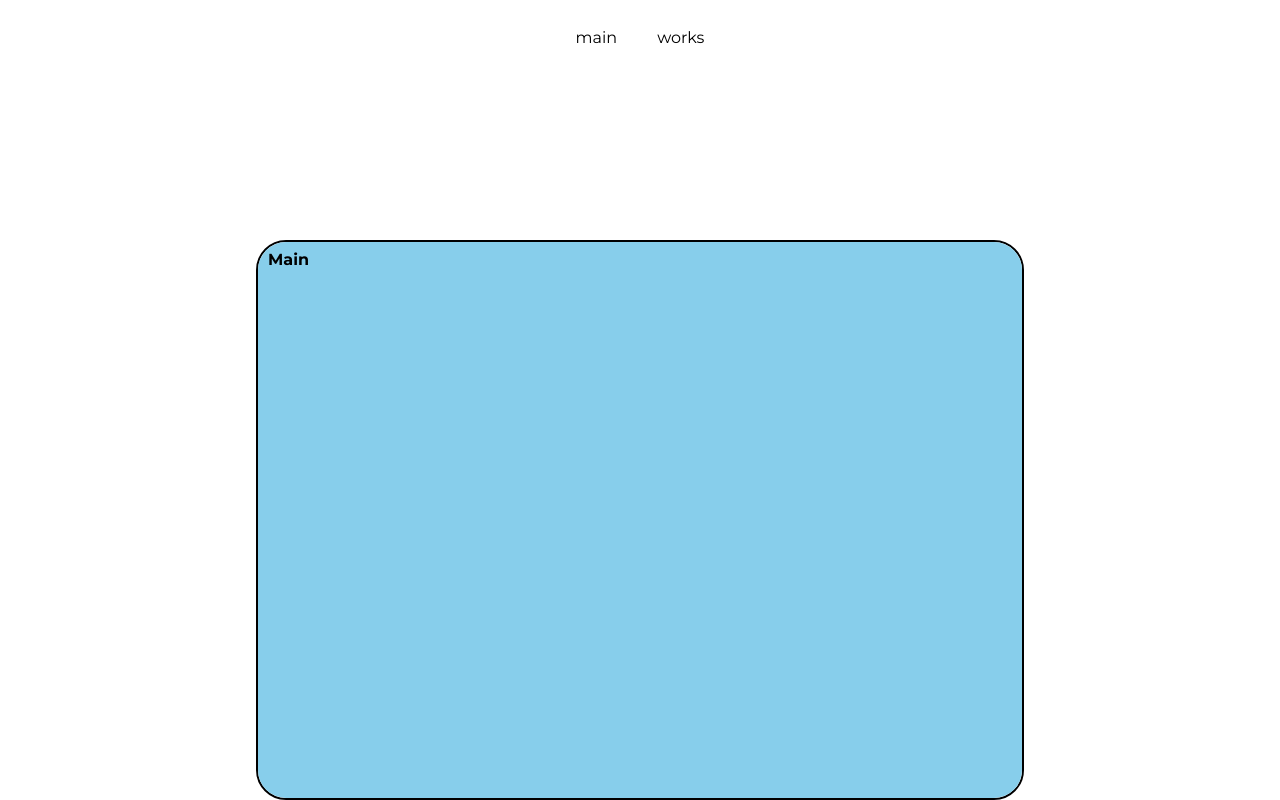
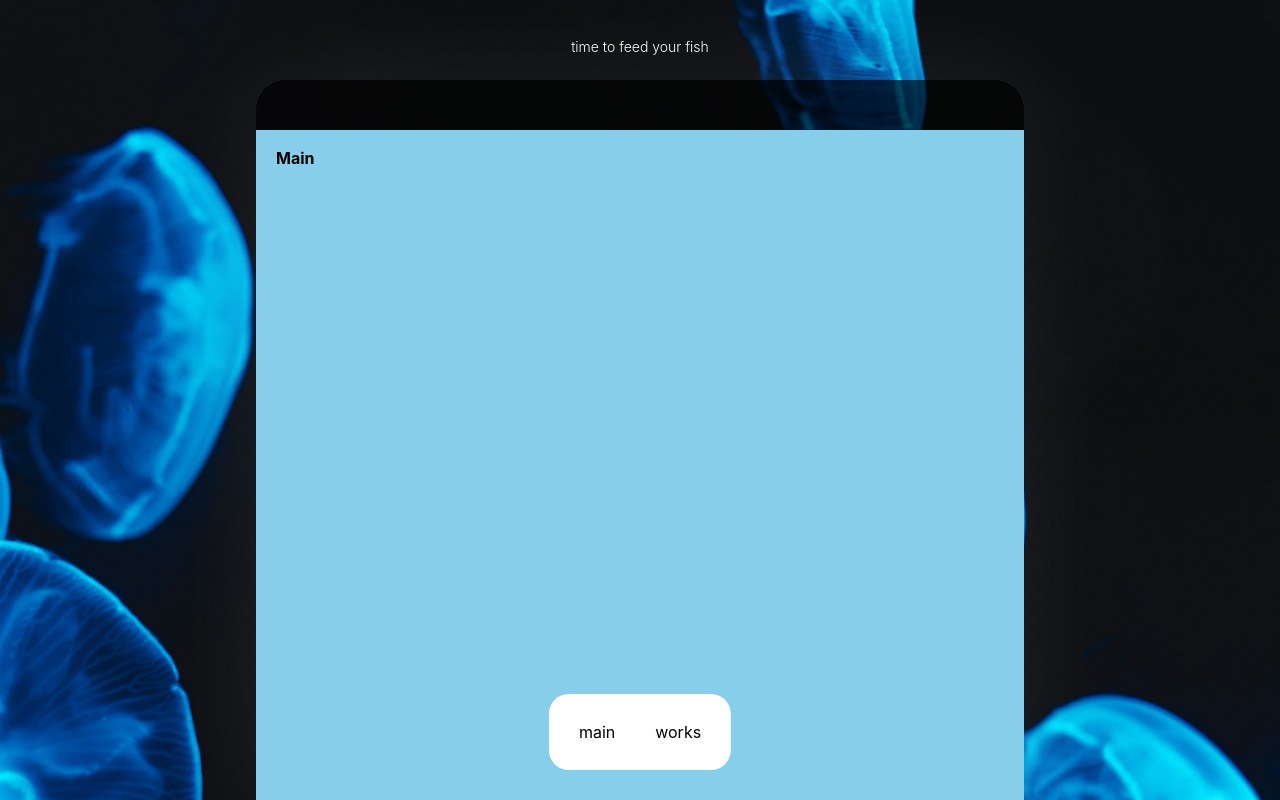
Before and after one commit to oluzr/portfolio2024, a React (Vite) app: page / in a window 1280 px wide. Built offline with nearby package versions, Linux system fonts and the light colour scheme; a web font is replaced by a local one.

Commit message:
layout: wrapper background img

```diff
--- a/src/assets/reset.ts
+++ b/src/assets/reset.ts
@@ -12,7 +12,7 @@ export const GlobalStyle = createGlobalStyle`
     padding: 0;
     box-sizing: border-box;
     font-family:
-    "Montserrat", sans-serif,
+    /* "Montserrat", sans-serif, */
 		'Pretendard Variable',
 		Pretendard,
 		-apple-system,
@@ -66,9 +66,12 @@ export const GlobalStyle = createGlobalStyle`
   body {
     overflow-x: hidden;
     height: 100%;
+    width: 100%;
     line-height: 1;
     min-height: 100dvh;
     /* background-color: var(--bg-color); */
+    background: url("src/assets/images/bg-1.jpg") no-repeat center center;
+    background-size: cover;
   }
 
   ol, ul {
--- /dev/null
+++ b/src/components/common/AppIcon/style.ts
@@ -0,0 +1,2 @@
+import styled from "styled-components";
+export const AppIconStyleContainer = styled.div``
--- a/src/components/layout/Header/style.ts
+++ b/src/components/layout/Header/style.ts
@@ -1,7 +1,14 @@
 import styled from "styled-components";
 export const HeaderStyleContainer = styled.header`
+  position: fixed;
+  bottom: 30px;
+  left: 50%;
+  transform: translateX(-50%);
   display: flex;
   justify-content: center;
+  z-index: 10;
+  background-color: #fff;
+  border-radius: 20px;
   ul {
     display: flex;
     gap: 40px;
--- a/src/components/layout/Layout/Layout.tsx
+++ b/src/components/layout/Layout/Layout.tsx
@@ -1,9 +1,11 @@
 import React from "react";
 import Header from "../Header/Header";
 import * as S from "./style";
+import TopMsg from "../TopMsg/TopMsg";
 const Layout = ({ children }: { children: React.ReactNode }) => {
   return (
     <>
+      <TopMsg />
       <Header />
       <S.LayoutStyleContainer>{children}</S.LayoutStyleContainer>
     </>
--- a/src/components/layout/Layout/style.ts
+++ b/src/components/layout/Layout/style.ts
@@ -2,17 +2,22 @@ import styled from "styled-components";
 export const LayoutStyleContainer = styled.main`
   position: fixed;
   width: 60vw;
+  min-width: 360px;
   bottom: 0;
   left: 50%;
   transform: translateX(-50%);
-  height: 70vh;
-  border-radius: 30px;
-
-  border: 2px solid #000;
+  height: 90vh;
+  border-radius: 30px 30px 0 0;
+  /* border: 2px solid #00000029; */
+  padding: 50px 0px 0;
+  background-color: #00000099;
   overflow: hidden;
+  box-shadow: 0 0 100px -1px #ffffff14;
+  transition: all 0.9s;
   section {
+    transition: all 0.9s;
     position: absolute;
     width: 100%;
-    padding: 10px;
+    padding: 20px 20px 60px;
   }
 `;
--- /dev/null
+++ b/src/components/layout/TopMsg/TopMsg.tsx
@@ -0,0 +1,10 @@
+import * as S from './style'
+const TopMsg = () => {
+  return (
+    <S.TopMsgStyleContainer>
+      <p>time to feed your fish</p>
+    </S.TopMsgStyleContainer>
+  );
+};
+
+export default TopMsg;
--- /dev/null
+++ b/src/components/layout/TopMsg/style.ts
@@ -0,0 +1,12 @@
+import styled from "styled-components";
+export const TopMsgStyleContainer = styled.div`
+  position: fixed;
+  left: 50%;
+  transform: translateX(-50%);
+  top: 40px;
+  p {
+    color: #fff;
+    font-weight: 300;
+    font-size: 14px;
+  }
+`;
```
Also changed, not shown: src/components/common/AppIcon/AppIcon.tsx (added, +10 -0 lines), src/assets/images/background-1.jpg (added), src/assets/images/bg-1.jpg (added).
